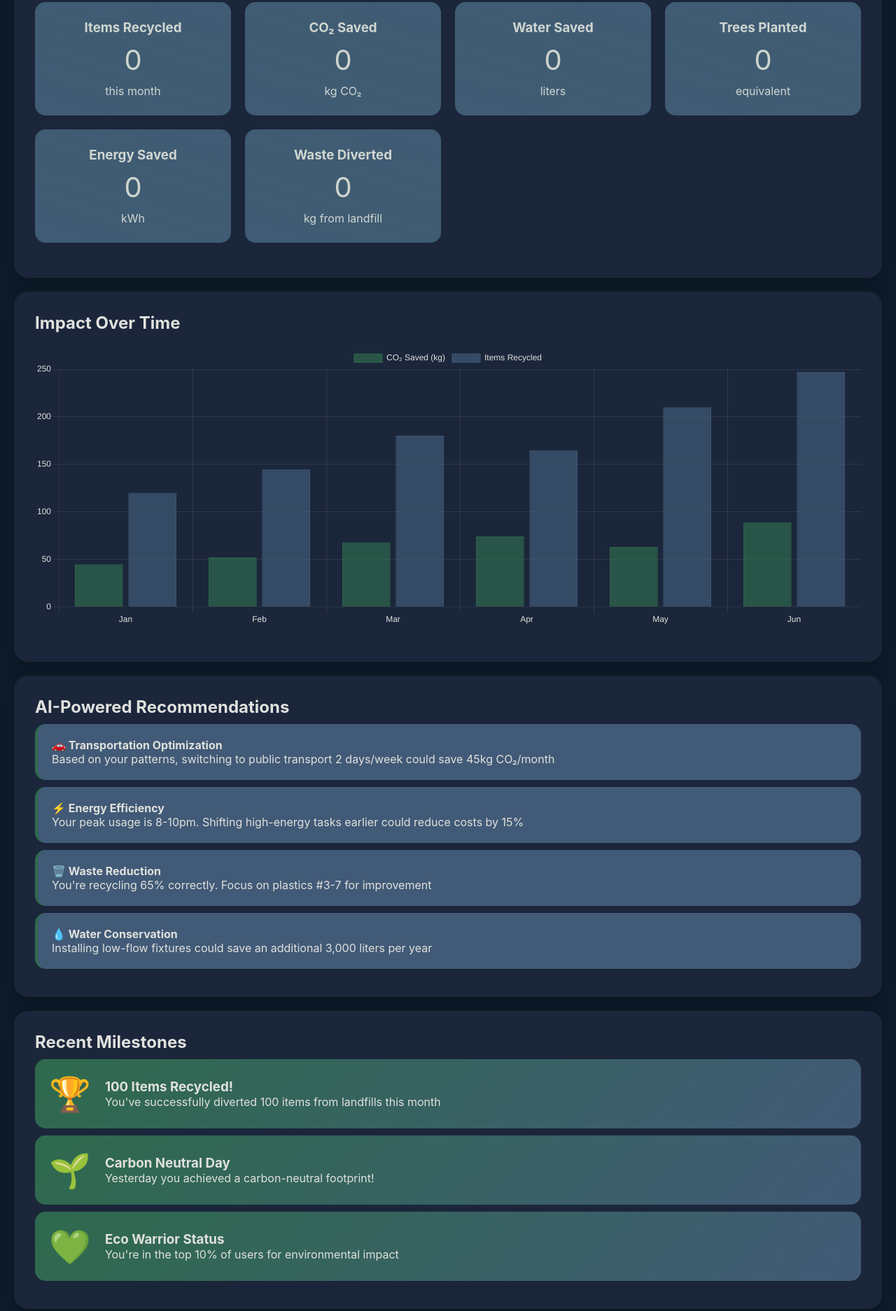
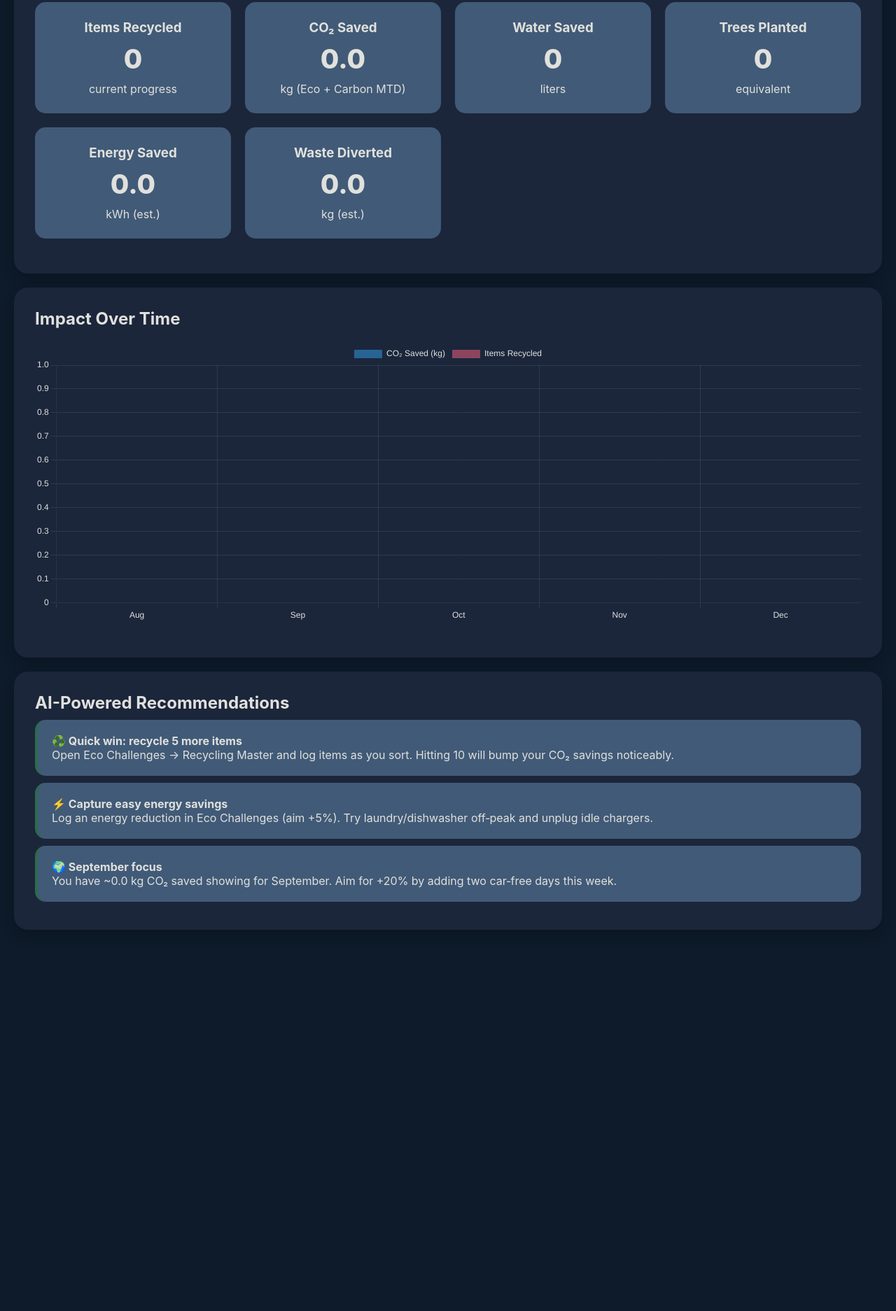
Before and after one commit to Vedanth393/EcoVision, a plain HTML site: page impactdashboard.html in a window 1280 px wide. Shown: the part 345-2219 px from the top of the page at 70% size. After the commit the page ends 1714 px from the top, so only its background shows below. Drawn offline with nearby package versions, Linux system fonts and the light colour scheme.

Commit message:
Update impactdashboard.html

```diff
--- a/impactdashboard.html
+++ b/impactdashboard.html
@@ -1,183 +1,37 @@
 <!DOCTYPE html>
 <html lang="en">
 <head>
-    <meta charset="UTF-8">
-    <meta name="viewport" content="width=device-width, initial-scale=1.0">
+  <meta charset="UTF-8" />
+  <meta name="viewport" content="width=device-width, initial-scale=1.0" />
   <title>Impact Dashboard - EcoVision AI</title>
   <script src="https://cdn.jsdelivr.net/npm/chart.js@4.3.0/dist/chart.umd.min.js"></script>
   <style>
-        * {
-            margin: 0;
-            padding: 0;
-            box-sizing: border-box;
-        }
-
-        body {
-            font-family: -apple-system, BlinkMacSystemFont, 'Segoe UI', Roboto, Oxygen, Ubuntu, sans-serif;
-            background-color: #0d1b2a;
-            min-height: 100vh;
-            color: #e0e1dd;
-        }
-
-        .app-container {
-            max-width: 1400px;
-            margin: 0 auto;
-            padding: 20px;
-        }
-
-        .header {
-            background-color: #1b263b;
-            border-radius: 20px;
-            padding: 30px;
-            margin-bottom: 30px;
-            box-shadow: 0 10px 20px rgba(0, 0, 0, 0.2);
-            animation: slideDown 0.5s ease;
-        }
-
-        @keyframes slideDown {
-            from { opacity: 0; transform: translateY(-30px); }
-            to { opacity: 1; transform: translateY(0); }
-        }
-
-        .header h1 {
-            color: #e0e1dd;
-            font-size: 2.5em;
-            margin-bottom: 10px;
-        }
-
-        .nav-tabs {
-            display: flex;
-            gap: 10px;
-            margin-bottom: 30px;
-            flex-wrap: wrap;
-        }
-
-        .nav-tab {
-            background-color: #415a77;
-            color: #e0e1dd;
-            border: none;
-            padding: 15px 30px;
-            border-radius: 15px;
-            cursor: pointer;
-            font-size: 1em;
-            transition: all 0.3s ease;
-            text-decoration: none;
-            display: inline-block;
-        }
-
-        .nav-tab:hover {
-            transform: translateY(-3px);
-            box-shadow: 0 10px 20px rgba(0, 0, 0, 0.2);
-            background-color: #4c6b94;
-        }
-
-        .nav-tab.active {
-            background-color: #2e6a4d;
-        }
-
-        .card {
-            background-color: #1b263b;
-            border-radius: 20px;
-            padding: 30px;
-            margin-bottom: 20px;
-            box-shadow: 0 10px 20px rgba(0, 0, 0, 0.2);
-            animation: fadeIn 0.5s ease;
-        }
-
-        @keyframes fadeIn {
-            from { opacity: 0; }
-            to { opacity: 1; }
-        }
-
-        .stats-grid {
-            display: grid;
-            grid-template-columns: repeat(auto-fit, minmax(250px, 1fr));
-            gap: 20px;
-            margin: 20px 0;
-        }
-
-        .stat-card {
-            background-color: #415a77;
-            color: #e0e1dd;
-            padding: 25px;
-            border-radius: 15px;
-            text-align: center;
-            transition: transform 0.3s ease;
-            position: relative;
-            overflow: hidden;
-        }
-
-        .stat-card::before {
-            content: '';
-            position: absolute;
-            top: -50%;
-            left: -50%;
-            width: 200%;
-            height: 200%;
-            background: linear-gradient(45deg, transparent, rgba(46, 106, 77, 0.1), transparent);
-            animation: shimmer 3s infinite;
-        }
-
-        @keyframes shimmer {
-            0% { transform: rotate(0deg); }
-            100% { transform: rotate(360deg); }
-        }
-
-        .stat-card:hover {
-            transform: scale(1.05);
-        }
-
-        .stat-number {
-            font-size: 2.5em;
-            margin: 10px 0;
-            animation: countUp 1s ease;
-        }
-
-        @keyframes countUp {
-            from { opacity: 0; transform: scale(0.5); }
-            to { opacity: 1; transform: scale(1); }
-        }
-
-        .chart-container {
-            position: relative;
-            height: 400px;
-            margin: 20px 0;
-        }
-
-        .recommendation-card {
-            background-color: #415a77;
-            padding: 20px;
-            border-radius: 15px;
-            margin: 10px 0;
-            color: #e0e1dd;
-            border-left: 4px solid #2e6a4d;
-            transition: transform 0.3s ease;
-        }
-
-        .recommendation-card:hover {
-            transform: translateX(10px);
-        }
-
-        .milestone {
-            background: linear-gradient(135deg, #2e6a4d, #415a77);
-            padding: 20px;
-            border-radius: 15px;
-            margin: 10px 0;
-            display: flex;
-            align-items: center;
-            gap: 20px;
-        }
-
-        .milestone-icon {
-            font-size: 3em;
-        }
+    *{margin:0;padding:0;box-sizing:border-box}
+    body{font-family:-apple-system,BlinkMacSystemFont,'Segoe UI',Roboto,Oxygen,Ubuntu,sans-serif;background-color:#0d1b2a;min-height:100vh;color:#e0e1dd}
+    .app-container{max-width:1400px;margin:0 auto;padding:20px}
+    .header{background-color:#1b263b;border-radius:20px;padding:30px;margin-bottom:30px;box-shadow:0 10px 20px rgba(0,0,0,.2);animation:slideDown .5s ease;text-align:center}
+    @keyframes slideDown{from{opacity:0;transform:translateY(-30px)}to{opacity:1;transform:translateY(0)}}
+    .header h1{color:#e0e1dd;font-size:2.5em;margin-bottom:10px}
+    .nav-tabs{display:flex;gap:10px;margin-bottom:30px;flex-wrap:wrap;justify-content:center}
+    .nav-tab{background-color:#415a77;color:#e0e1dd;border:none;padding:15px 30px;border-radius:15px;cursor:pointer;font-size:1em;transition:all .3s ease;text-decoration:none;display:inline-block}
+    .nav-tab:hover{transform:translateY(-3px);box-shadow:0 10px 20px rgba(0,0,0,.2);background-color:#4c6b94}
+    .nav-tab.active{background-color:#2e6a4d}
+    .card{background-color:#1b263b;border-radius:20px;padding:30px;margin-bottom:20px;box-shadow:0 10px 20px rgba(0,0,0,.2);animation:fadeIn .5s ease}
+    @keyframes fadeIn{from{opacity:0}to{opacity:1}}
+    .stats-grid{display:grid;grid-template-columns:repeat(auto-fit,minmax(250px,1fr));gap:20px;margin:20px 0}
+    .stat-card{background-color:#415a77;color:#e0e1dd;padding:25px;border-radius:15px;text-align:center;transition:transform .3s ease;position:relative;overflow:hidden}
+    .stat-card:hover{transform:scale(1.05)}
+    .stat-number{font-size:2.4em;margin:10px 0;font-weight:800}
+    .chart-container{position:relative;height:400px;margin:20px 0}
+    .recommendation-card{background-color:#415a77;padding:20px;border-radius:15px;margin:10px 0;color:#e0e1dd;border-left:4px solid #2e6a4d;transition:transform .3s ease}
+    .recommendation-card:hover{transform:translateX(10px)}
   </style>
 </head>
 <body>
   <div class="app-container">
     <div class="header">
       <h1>Impact Dashboard</h1>
-            <p>Track your environmental impact and progress</p>
+      <p>Linked to your Carbon Tracker & Eco Challenges</p>
     </div>
 
     <div class="nav-tabs">
@@ -188,42 +42,44 @@
       <a href="community.html" class="nav-tab">Community</a>
     </div>
 
+    <!-- STATS -->
     <div class="card">
       <h2>Your Environmental Impact</h2>
       <div class="stats-grid">
         <div class="stat-card">
           <h3>Items Recycled</h3>
-                    <div class="stat-number">247</div>
-                    <p>this month</p>
+          <div class="stat-number" id="stat-items">0</div>
+          <p>current progress</p>
         </div>
         <div class="stat-card">
           <h3>CO₂ Saved</h3>
-                    <div class="stat-number">89.3</div>
-                    <p>kg CO₂</p>
+          <div class="stat-number" id="stat-co2">0</div>
+          <p>kg (Eco + Carbon MTD)</p>
         </div>
         <div class="stat-card">
           <h3>Water Saved</h3>
-                    <div class="stat-number">1,250</div>
+          <div class="stat-number" id="stat-water">0</div>
           <p>liters</p>
         </div>
         <div class="stat-card">
           <h3>Trees Planted</h3>
-                    <div class="stat-number">12</div>
+          <div class="stat-number" id="stat-trees">0</div>
           <p>equivalent</p>
         </div>
         <div class="stat-card">
           <h3>Energy Saved</h3>
-                    <div class="stat-number">342</div>
-                    <p>kWh</p>
+          <div class="stat-number" id="stat-energy">0</div>
+          <p>kWh (est.)</p>
         </div>
         <div class="stat-card">
           <h3>Waste Diverted</h3>
-                    <div class="stat-number">56.7</div>
-                    <p>kg from landfill</p>
+          <div class="stat-number" id="stat-waste">0</div>
+          <p>kg (est.)</p>
         </div>
       </div>
     </div>
 
+    <!-- CHART -->
     <div class="card">
       <h2>Impact Over Time</h2>
       <div class="chart-container">
@@ -231,144 +87,169 @@
       </div>
     </div>
 
+    <!-- RECOMMENDATIONS -->
     <div class="card">
       <h2>AI-Powered Recommendations</h2>
-
-            <div class="recommendation-card">
-                <h4>🚗 Transportation Optimization</h4>
-                <p>Based on your patterns, switching to public transport 2 days/week could save 45kg CO₂/month </p>
-            </div>
-
-            <div class="recommendation-card">
-                <h4>⚡ Energy Efficiency</h4>
-                <p>Your peak usage is 8-10pm. Shifting high-energy tasks earlier could reduce costs by 15%</p>
-            </div>
-
-            <div class="recommendation-card">
-                <h4>🗑️ Waste Reduction</h4>
-                <p>You're recycling 65% correctly. Focus on plastics #3-7 for improvement</p>
-            </div>
-
-            <div class="recommendation-card">
-                <h4>💧 Water Conservation</h4>
-                <p>Installing low-flow fixtures could save an additional 3,000 liters per year</p>
-            </div>
-        </div>
-
-        <div class="card">
-            <h2>Recent Milestones</h2>
-
-            <div class="milestone">
-                <span class="milestone-icon">🏆</span>
-                <div>
-                    <h3>100 Items Recycled!</h3>
-                    <p>You've successfully diverted 100 items from landfills this month</p>
-                </div>
-            </div>
-
-            <div class="milestone">
-                <span class="milestone-icon">🌱</span>
-                <div>
-                    <h3>Carbon Neutral Day</h3>
-                    <p>Yesterday you achieved a carbon-neutral footprint!</p>
-                </div>
-            </div>
-
-            <div class="milestone">
-                <span class="milestone-icon">💚</span>
-                <div>
-                    <h3>Eco Warrior Status</h3>
-                    <p>You're in the top 10% of users for environmental impact</p>
-                </div>
-            </div>
+      <div id="recs"></div>
     </div>
   </div>
 
   <script>
-        // Initialize impact chart
-        const ctx = document.getElementById('impactChart').getContext('2d');
-        const impactChart = new Chart(ctx, {
+    // --- SOURCES ---
+    const ECO_KEY = 'ecoUserData_v1';
+    const CT_KEY = 'carbonFootprintData';
+
+    // Adjustable factors
+    const KG_PER_ITEM = 0.25; // approximate kg diverted per recycled item (tune as needed)
+    const GRID_KG_PER_KWH = 0.4; // carbon tracker factor used in app
+    const AVG_DAILY_BASELINE = 14; // kg CO2/day average used in carbon tracker comparisons
+
+    function getMonthBounds(year, monthIndex) { // monthIndex: 0-11
+      const start = new Date(year, monthIndex, 1);
+      const end = new Date(year, monthIndex + 1, 0, 23, 59, 59, 999);
+      return { start, end };
+    }
+
+    function parseStore(key, fallback){
+      try { const raw = localStorage.getItem(key); return raw ? JSON.parse(raw) : fallback; } catch { return fallback; }
+    }
+
+    function sumCarbonSavingsForMonth(ctData, year, monthIndex){
+      if (!ctData || !ctData.entries) return 0;
+      const { start, end } = getMonthBounds(year, monthIndex);
+      let sum = 0;
+      for (const [date, entry] of Object.entries(ctData.entries)){
+        const d = new Date(date);
+        if (d >= start && d <= end){
+          const total = Number(entry.total) || 0;
+          const saving = Math.max(0, AVG_DAILY_BASELINE - total);
+          sum += saving;
+        }
+      }
+      return sum; // kg CO2
+    }
+
+    function latestEnergyCO2(ctData){
+      if (!ctData || !ctData.entries) return 0;
+      let latest = null, latestDate = null;
+      for (const [date, entry] of Object.entries(ctData.entries)){
+        if (!latestDate || new Date(date) > latestDate){ latestDate = new Date(date); latest = entry; }
+      }
+      return latest ? (Number(latest.energy) || Number(latest.energyCO2) || 0) : 0; // stored as energy (kWh conv) or energyCO2
+    }
+
+    function loadLinkedNumbers(){
+      const eco = parseStore(ECO_KEY, null);
+      const ct = parseStore(CT_KEY, null);
+
+      const now = new Date();
+      const year = now.getFullYear();
+      const septIndex = 8; // September
+
+      // ECO CHALLENGES
+      const itemsRecycled = eco?.challenges?.recycling?.current || 0;
+      const trees = eco?.impact?.trees || 0;
+      const waterGallons = eco?.impact?.water || 0;
+      const waterLiters = Math.round(waterGallons * 3.785);
+      const ecoCO2Saved = eco?.impact?.co2 || 0; // kg
+      const energyReductionPct = Math.min(100, Math.max(0, eco?.challenges?.energy?.current || 0));
+
+      // CARBON TRACKER
+      const septCarbonSavings = sumCarbonSavingsForMonth(ct, year, septIndex); // kg CO2 saved vs average
+
+      // Energy saved (kWh est.): use latest energy CO2 to infer baseline kWh and apply Eco reduction % over a week
+      const latestEnergyKg = latestEnergyCO2(ct); // kg CO2
+      const latestKWh = latestEnergyKg ? (latestEnergyKg / GRID_KG_PER_KWH) : 0;
+      const energySavedKWh = Math.max(0, (latestKWh * (energyReductionPct/100) * 7));
+
+      // Waste diverted estimate
+      const wasteKg = itemsRecycled * KG_PER_ITEM;
+
+      // CO2 Saved shown on card: Eco (lifetime) + CT (September MTD)
+      const co2SavedCard = (ecoCO2Saved + septCarbonSavings).toFixed(1);
+
+      return {
+        itemsRecycled,
+        trees,
+        waterLiters,
+        co2SavedCard,
+        energySavedKWh: energySavedKWh.toFixed(1),
+        wasteKg: wasteKg.toFixed(1),
+        septCarbonSavings,
+        ecoCO2Saved,
+      };
+    }
+
+    function populateStats(vals){
+      document.getElementById('stat-items').textContent = vals.itemsRecycled;
+      document.getElementById('stat-co2').textContent = vals.co2SavedCard;
+      document.getElementById('stat-water').textContent = vals.waterLiters.toLocaleString();
+      document.getElementById('stat-trees').textContent = vals.trees;
+      document.getElementById('stat-energy').textContent = vals.energySavedKWh;
+      document.getElementById('stat-waste').textContent = vals.wasteKg;
+    }
+
+    function buildChart(vals){
+      const ctx = document.getElementById('impactChart');
+      if (!ctx) return;
+
+      // Months Aug-Dec, zeros except September
+      const labels = ['Aug','Sep','Oct','Nov','Dec'];
+      const dataCO2 = [0, (vals.septCarbonSavings + vals.ecoCO2Saved), 0, 0, 0];
+      const dataItems = [0, vals.itemsRecycled, 0, 0, 0];
+
+      new Chart(ctx, {
         type: 'bar',
         data: {
-                labels: ['Jan', 'Feb', 'Mar', 'Apr', 'May', 'Jun'],
+          labels,
           datasets: [
-                    {
-                        label: 'CO₂ Saved (kg)',
-                        data: [45, 52, 68, 74, 63, 89],
-                        backgroundColor: 'rgba(46, 106, 77, 0.7)',
-                        borderColor: '#2e6a4d',
-                        borderWidth: 1
-                    },
-                    {
-                        label: 'Items Recycled',
-                        data: [120, 145, 180, 165, 210, 247],
-                        backgroundColor: 'rgba(65, 90, 119, 0.7)',
-                        borderColor: '#415a77',
-                        borderWidth: 1
-                    }
+            { label: 'CO₂ Saved (kg)', data: dataCO2 },
+            { label: 'Items Recycled', data: dataItems }
           ]
         },
         options: {
-                responsive: true,
-                maintainAspectRatio: false,
-                plugins: {
-                    legend: {
-                        labels: { color: '#e0e1dd' }
-                    }
-                },
-                scales: {
-                    y: {
-                        beginAtZero: true,
-                        ticks: { color: '#e0e1dd' },
-                        grid: { color: 'rgba(224, 225, 221, 0.1)' }
-                    },
-                    x: {
-                        ticks: { color: '#e0e1dd' },
-                        grid: { color: 'rgba(224, 225, 221, 0.1)' }
-                    }
-                }
+          responsive:true, maintainAspectRatio:false,
+          scales:{ y:{ beginAtZero:true, grid:{color:'rgba(224,225,221,.1)'}, ticks:{ color:'#e0e1dd'} }, x:{ ticks:{ color:'#e0e1dd' }, grid:{ color:'rgba(224,225,221,.1)'} } },
+          plugins:{ legend:{ labels:{ color:'#e0e1dd' } } }
         }
       });
-
-        // Animate numbers on page load
-        function animateValue(id, start, end, duration) {
-            const obj = document.getElementById(id);
-            if (!obj) return;
-
-            const range = end - start;
-            const minTimer = 50;
-            let stepTime = Math.abs(Math.floor(duration / range));
-            stepTime = Math.max(stepTime, minTimer);
-
-            const startTime = new Date().getTime();
-            const endTime = startTime + duration;
-            let timer;
-
-            function run() {
-                const now = new Date().getTime();
-                const remaining = Math.max((endTime - now) / duration, 0);
-                const value = Math.round(end - (remaining * range));
-                obj.innerHTML = value;
-                if (value == end) {
-                    clearInterval(timer);
-                }
     }
 
-            timer = setInterval(run, stepTime);
-            run();
+    function buildRecommendations(vals){
+      const recs = [];
+      // Transport & recycling
+      if (vals.itemsRecycled < 10){
+        recs.push({title:'♻️ Quick win: recycle 5 more items', body:'Open Eco Challenges → Recycling Master and log items as you sort. Hitting 10 will bump your CO₂ savings noticeably.'});
+      } else {
+        recs.push({title:'🗑️ Level up recycling accuracy', body:'Target plastics #3–7 and cartons—sorting these correctly boosts avoided emissions.'});
+      }
+      // Energy
+      if (Number(vals.energySavedKWh) < 5){
+        recs.push({title:'⚡ Capture easy energy savings', body:'Log an energy reduction in Eco Challenges (aim +5%). Try laundry/dishwasher off‑peak and unplug idle chargers.'});
+      } else {
+        recs.push({title:'🔌 Keep the momentum', body:`Your estimated weekly energy saving is ~${vals.energySavedKWh} kWh. Consider a smart power strip to lock in gains.`});
+      }
+      // CO2 overall
+      const septSaved = (vals.septCarbonSavings + vals.ecoCO2Saved).toFixed(1);
+      recs.push({title:'🌍 September focus', body:`You have ~${septSaved} kg CO₂ saved showing for September. Aim for +20% by adding two car‑free days this week.`});
+
+      const wrap = document.getElementById('recs');
+      wrap.innerHTML = recs.map(r => `
+        <div class="recommendation-card">
+          <h4>${r.title}</h4>
+          <p>${r.body}</p>
+        </div>
+      `).join('');
     }
 
-        // Animate stats on load
-        window.onload = function() {
-            const statNumbers = document.querySelectorAll('.stat-number');
-            statNumbers.forEach(stat => {
-                const value = parseInt(stat.innerText);
-                stat.innerText = '0';
-                setTimeout(() => {
-                    animateValue(stat, 0, value, 2000);
-                }, 100);
-            });
-        };
+    function initPage(){
+      const vals = loadLinkedNumbers();
+      populateStats(vals);
+      buildChart(vals);
+      buildRecommendations(vals);
+    }
+
+    document.addEventListener('DOMContentLoaded', initPage);
   </script>
 </body>
 </html>
```
Lines whose indentation alone changed are shown as unchanged.
